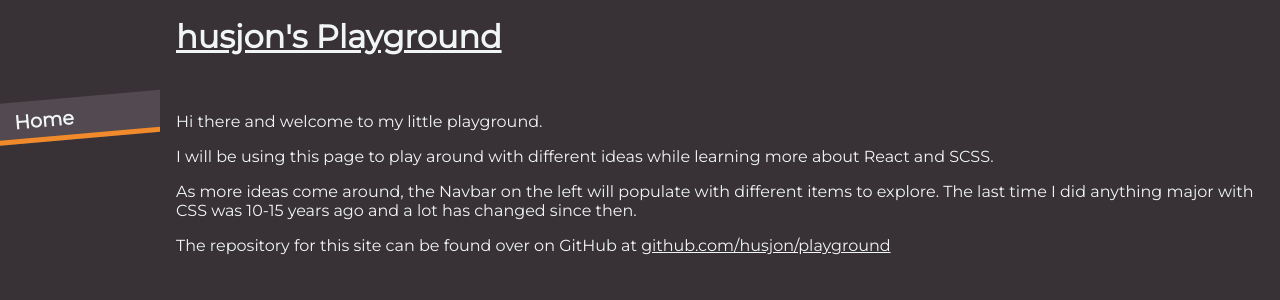
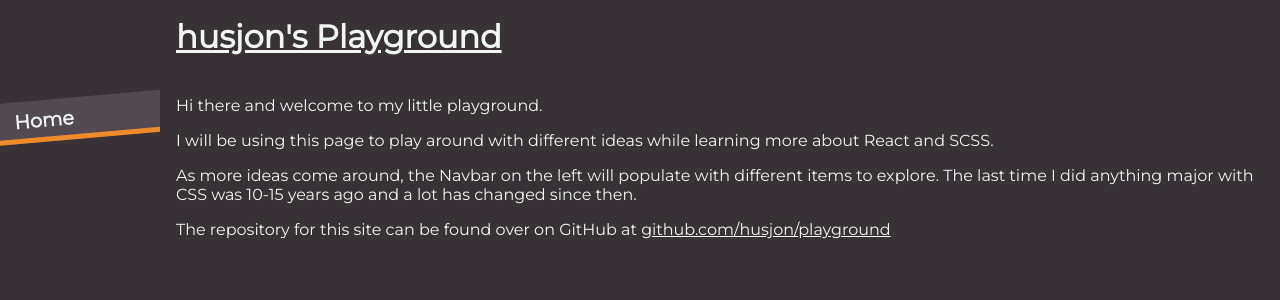
Before and after one commit to husjon/playground, a React (Vite) app: page / in a window 1280 px wide. Shown: the top 300 px of the page. Built offline with nearby package versions, Linux system fonts and the light colour scheme.

Commit message:
fixed content padding

```diff
--- a/src/App.scss
+++ b/src/App.scss
@@ -77,6 +77,6 @@ body,
     grid-area: content;
     // background-color: #302e3c;
     height: 100%;
-    padding: 1em;
+    padding: 0 1em;
   }
 }
```
